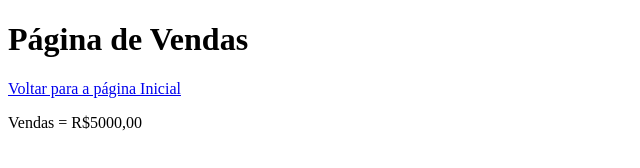
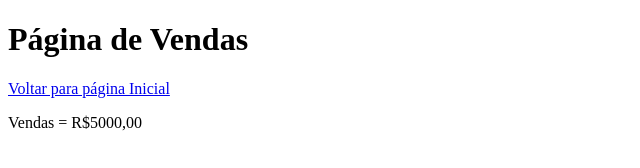
Before and after one commit to Laportini/AulaGithub, a plain HTML site: page Vendas.html in a window 1280 px wide. Shown: the full height of the page, 0-640 px from the left. Drawn offline with Linux system fonts and the light colour scheme.

Commit message:
Alteração na mensagem

```diff
--- a/Vendas.html
+++ b/Vendas.html
@@ -7,7 +7,7 @@
  </head>
  <body>
     <h1>Página de Vendas</h1>
-    <a href="Index.html">Voltar para a página Inicial</a>
+    <a href="Index.html">Voltar para página Inicial</a>
     <p>Vendas = R$5000,00</p>
  </body>
  </html>
```
